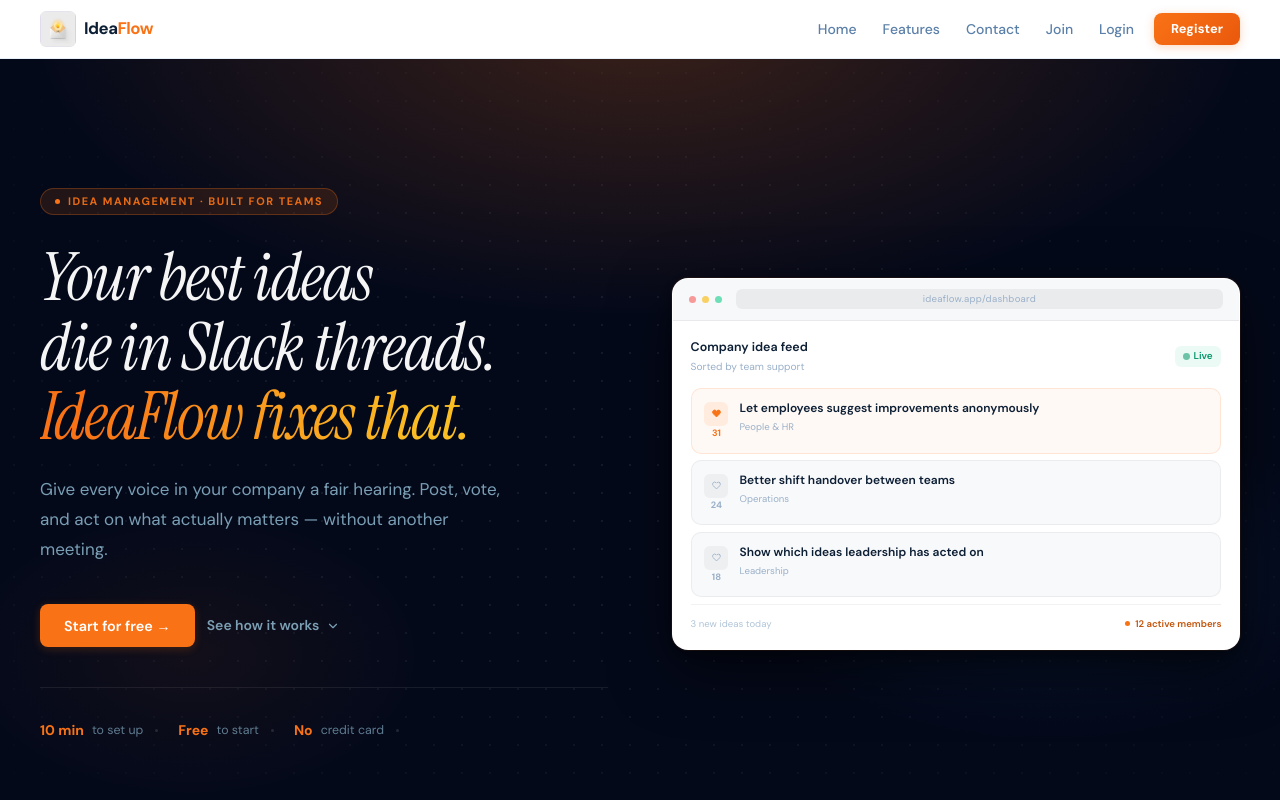
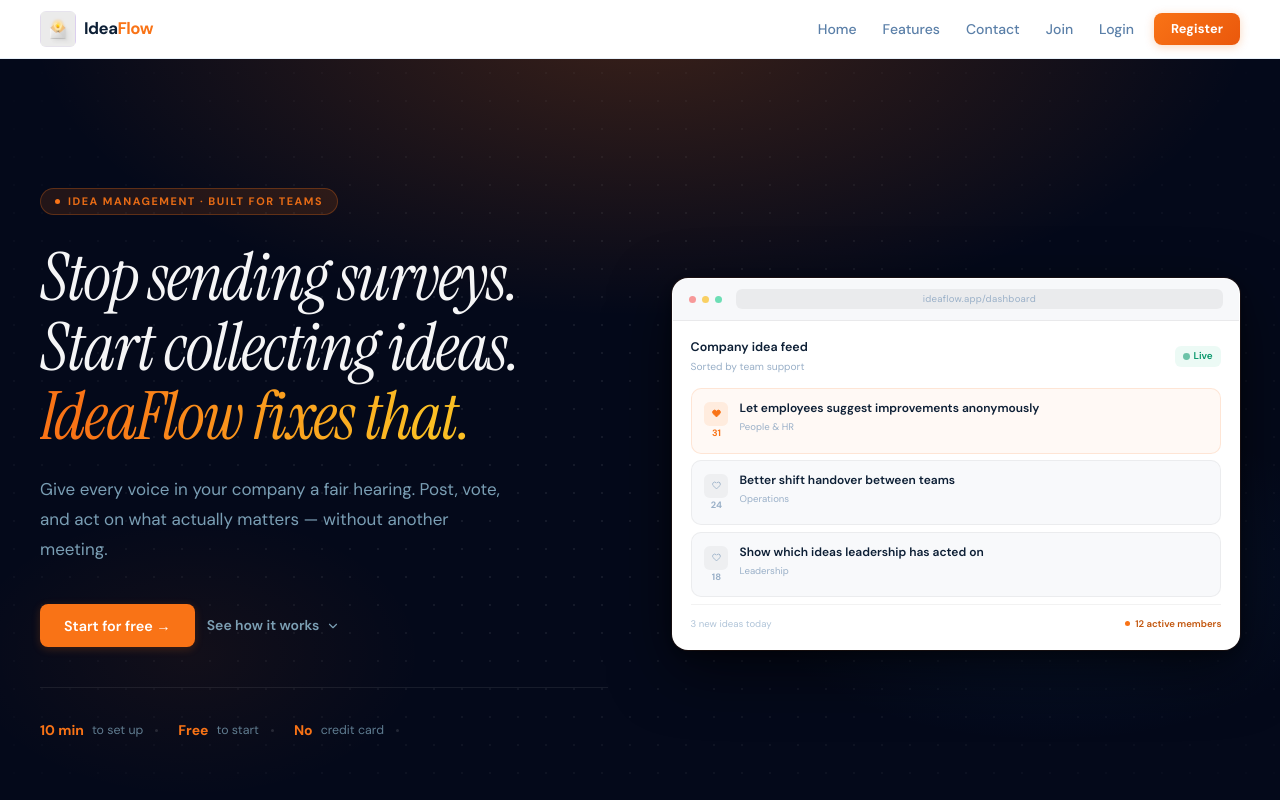
Before and after one commit to scotch70/IdeaFlow, a Next.js app: page / in a window 1280 px wide. Shown: the top 800 px of the page. Built offline with nearby package versions, Linux system fonts and the light colour scheme; no server answers.

Commit message:
feat: add archive and delete actions for IdeaFlow admin modal

```diff
--- a/app/page.tsx
+++ b/app/page.tsx
@@ -85,8 +85,8 @@ export default async function HomePage() {
                 marginBottom: '1.5rem',
               }}
             >
-              Your best ideas<br />
-              die in Slack threads.{' '}
+              Stop sending surveys.<br />
+              Start collecting ideas.{' '}
               <span
                 style={{
                   background: 'linear-gradient(92deg, #f97316 10%, #fbbf24 90%)',
```
